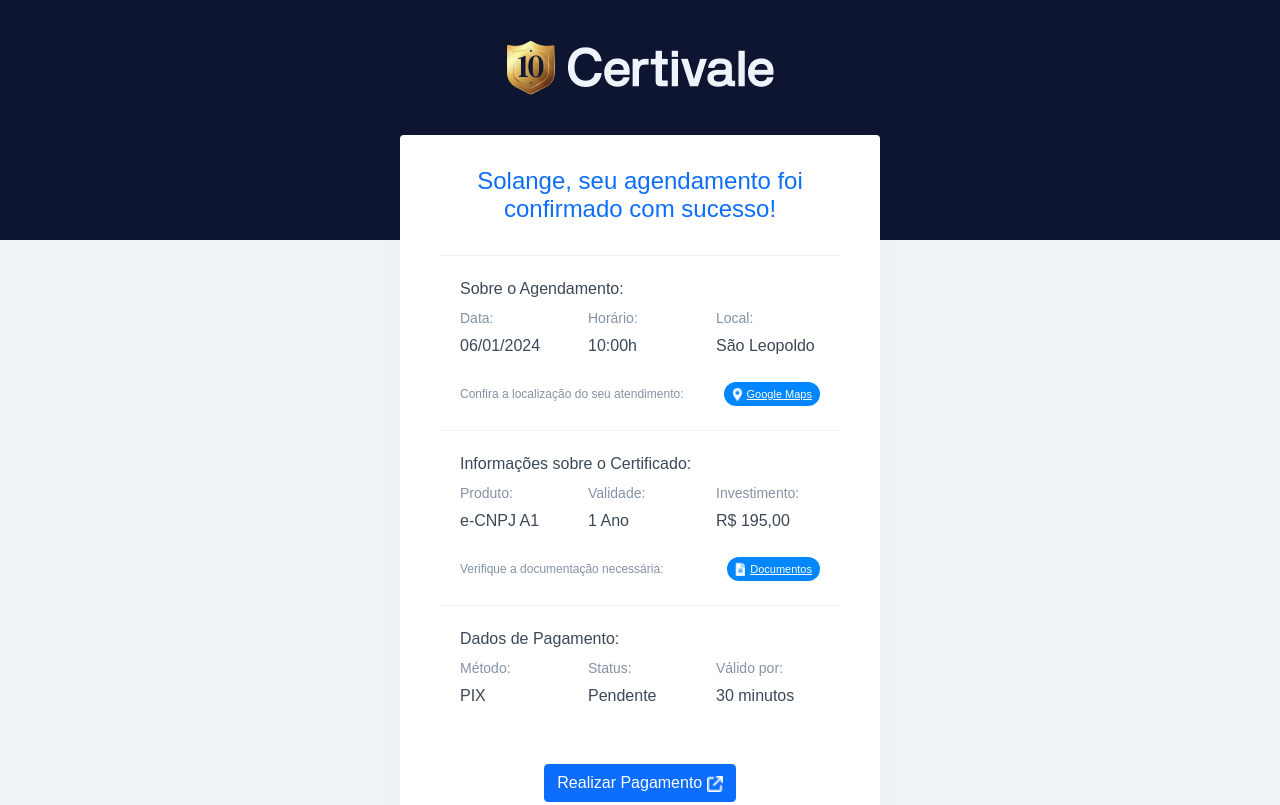
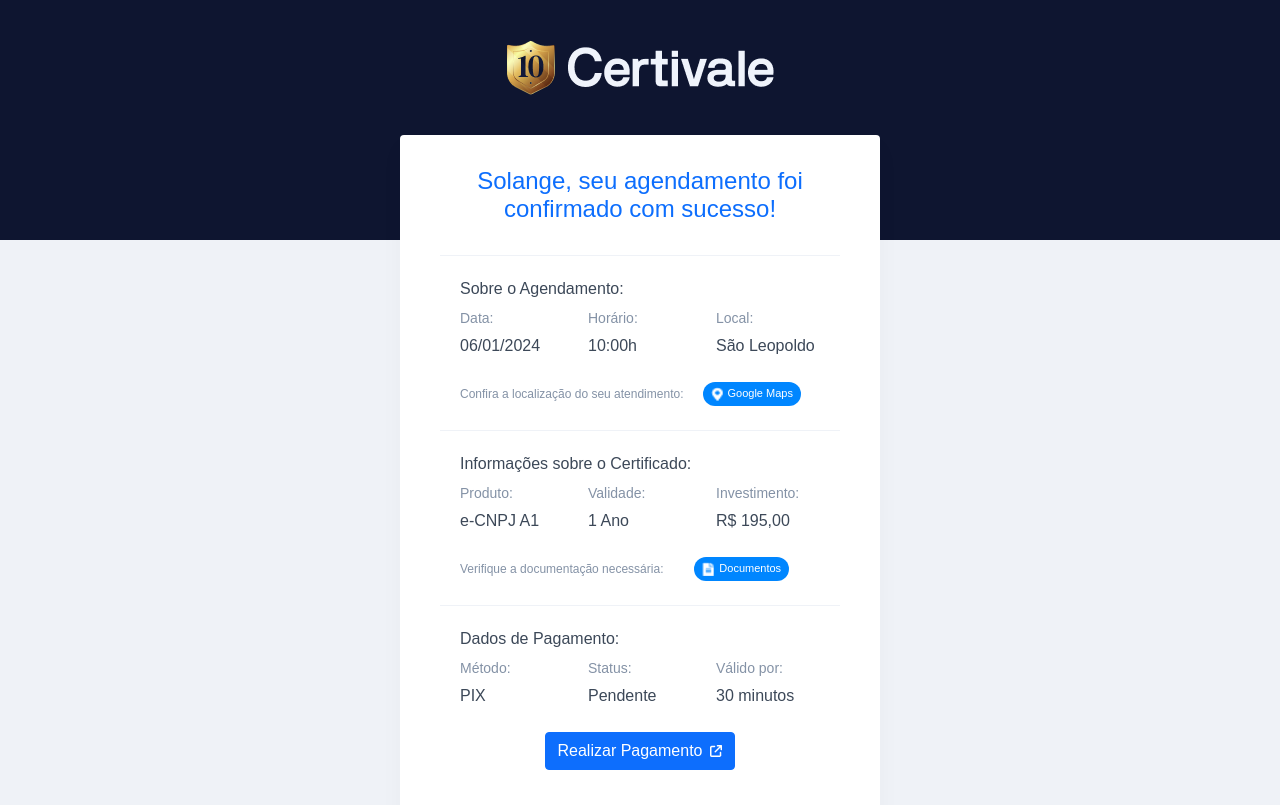
Before and after one commit to luangelsdorf/emails, a website: page index.html in a window 1280 px wide. Shown: the top 805 px of the page. Drawn offline with nearby package versions, Linux system fonts and the light colour scheme; a web font is replaced by a local one.

Commit message:
Layout updates

```diff
--- a/index.html
+++ b/index.html
@@ -31,6 +31,9 @@
       font-family: 'REM', sans-serif;
       color: #8492a6;
       background-color: #EFF2F7;
+      background-image: url("https://raw.githubusercontent.com/luangelsdorf/emails/main/public/images/bg.png");
+      background-size: 100% 240px;
+      background-repeat: no-repeat;
     }
 
     .bar {
@@ -54,9 +57,12 @@
     }
 
     a img {
-      width: 1em;
-      height: auto;
-      /* transform: translateY(-1px); */
+      width: 13px;
+      height: 14px;
+    }
+
+    a {
+      text-decoration: none;
     }
 
     p {
@@ -118,29 +124,42 @@
     .section .footer {
       display: flex;
       align-items: center;
-      justify-content: center;
     }
 
     .section .footer p {
       font-size: 12px;
-      flex: 1;
       color: #8492a6;
+      width: auto;
     }
 
     .badge-btn {
       display: flex;
-      gap: 4px;
-      height: 24px;
       border-radius: 500px;
       color: white;
       background-color: #0086FF;
       font-size: 11px;
-      padding: 0 8px;
-      align-items: center;
+      line-height: normal;
+      padding: 5px 8px;
+      margin: auto;
+    }
+
+    .badge-btn img {
+      margin-right: 4px;
+    }
+
+    #payment-btn {
+      display: flex;
     }
 
     .btn-primary {
-      margin: 32px auto 0;
+      margin: auto;
+    }
+
+    #payment-btn img {
+      margin: auto;
+      margin-left: 8px;
+      height: 12px;
+      width: 12px;
     }
 
     .alert {
@@ -153,11 +172,13 @@
       border-radius: 4px;
       margin-top: 40px;
       margin-bottom: 24px;
+      text-align: center;
     }
 
     .alert strong,
     .alert span {
       color: #936F1D;
+      text-align: center;
     }
 
     .contact {
@@ -191,10 +212,9 @@
 
 <body>
   <div class="body">
-    <div class="bar"></div>
-
     <div class="header">
-      <img src="https://raw.githubusercontent.com/luangelsdorf/emails/main/public/images/e-mail-logotipo-10-anos-1.png" />
+      <img
+        src="https://raw.githubusercontent.com/luangelsdorf/emails/main/public/images/e-mail-logotipo-10-anos-1.png" />
     </div>
 
     <div class="main">
@@ -269,7 +289,7 @@
               </div>
             </div>
             <div class="footer">
-              <a class="btn btn-primary" href="https://google.com">
+              <a id="payment-btn" class="btn btn-primary" href="https://google.com">
                 <span>Realizar Pagamento</span>
                 <img src="https://raw.githubusercontent.com/luangelsdorf/emails/main/public/images/ext.png" alt="" />
               </a>
```
